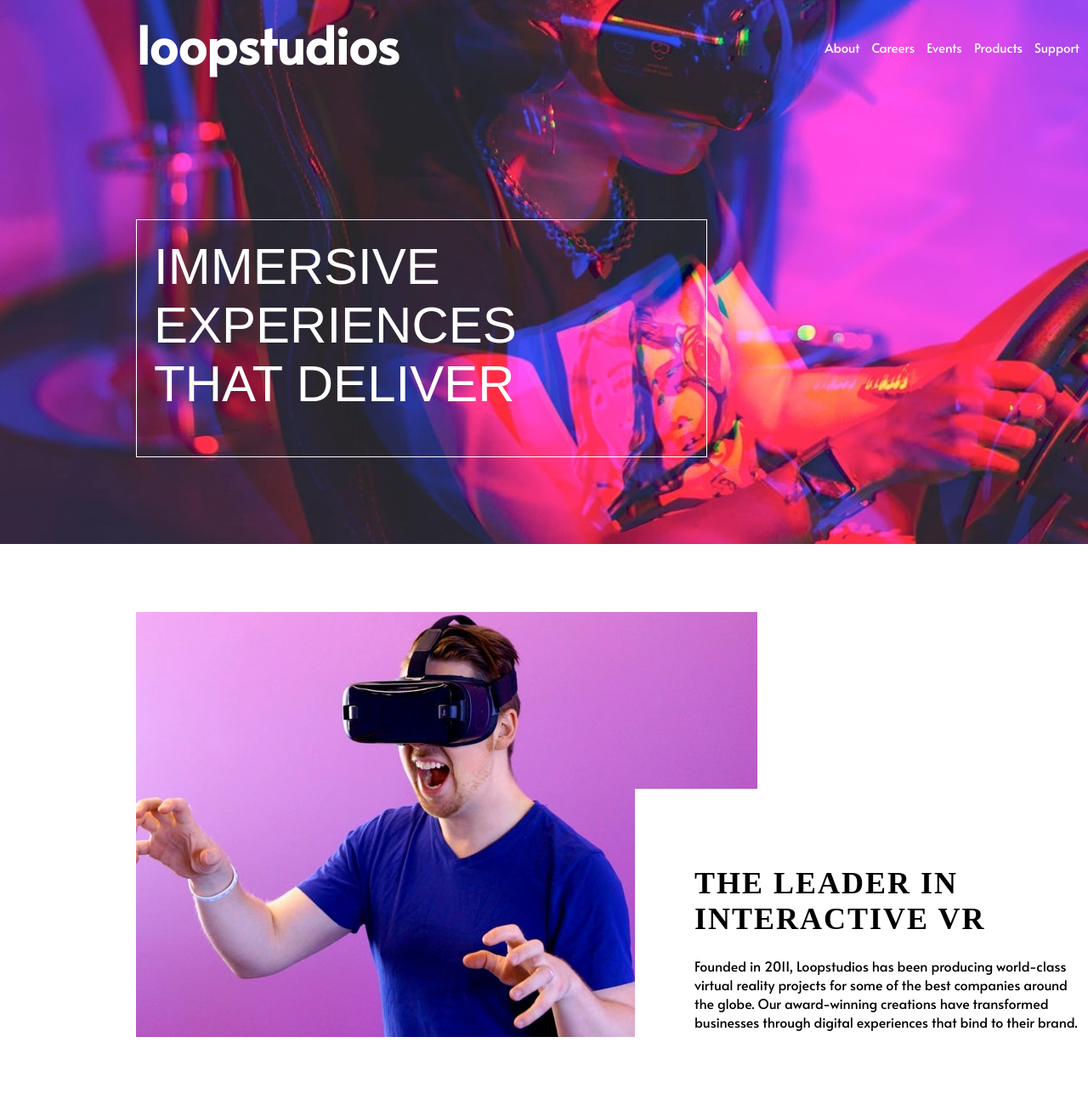
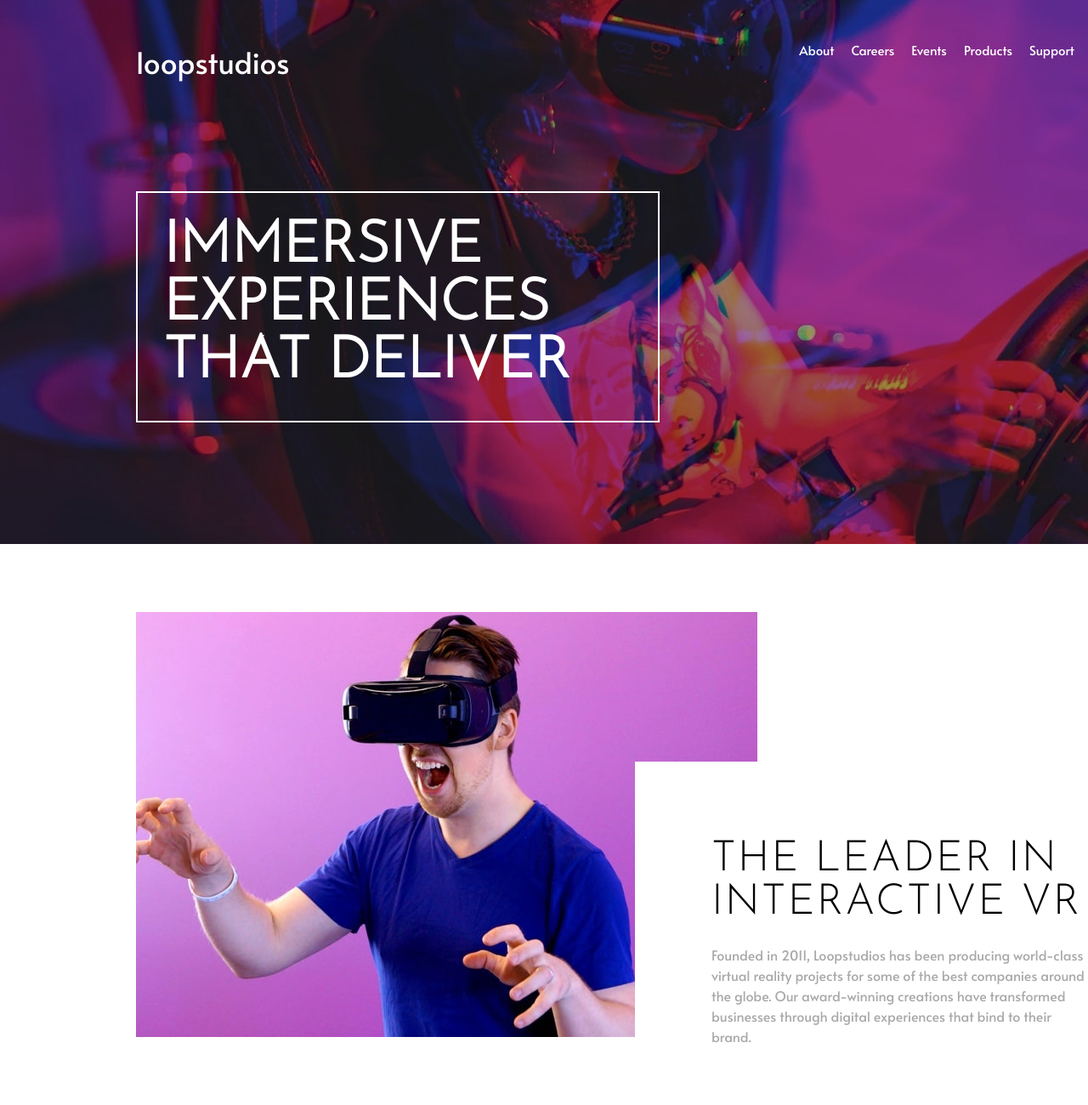
Before and after one commit to Ajeso/loopstudios-landing-page-main, a plain HTML site: page src/index.html in a window 1280 px wide. Shown: the top 1300 px of the page at 85% size. Drawn offline with Linux system fonts and the light colour scheme.

Commit message:
Font changes

```diff
--- a/src/index.html
+++ b/src/index.html
@@ -7,6 +7,10 @@
   <!-- displays site properly based on user's device -->
   <link rel="stylesheet" href="/src/style.css">
   <link rel="icon" type="image/png" sizes="32x32" href="./images/favicon-32x32.png">
+  <link rel="preconnect" href="https://fonts.googleapis.com">
+  <link rel="preconnect" href="https://fonts.gstatic.com" crossorigin>
+  <link href="https://fonts.googleapis.com/css2?family=Alata&family=Josefin+Sans:wght@300&display=swap"
+    rel="stylesheet">
 
   <title>Frontend Mentor | Loopstudios landing page</title>
 </head>
@@ -17,8 +21,8 @@
 
     <header class="header">
       <div class="header-content">
-        <h1 class=" logo">loopstudios</h1>
-        <nav>
+        <nav class="nav">
+          <h1 class=" logo">loopstudios</h1>
           <diV class="navbar">
             <a href="#About">About</a>
             <a href="#About">Careers</a>
@@ -33,12 +37,12 @@
             <span class="bar"></span>
           </div>
         </nav>
-
+        <div class="intro">
+          <h2>Immersive experiences <br> that deliver</h2>
+        </div>
 
       </div>
-      <div class="intro">
-        <p>Immersive experiences <br> that deliver</p>
-      </div>
+
     </header>
 
     <section class=" content">
@@ -102,7 +106,8 @@
           <h3 class="title">SOCCER TEAM <br>VR</h3>
         </div>
       </div>
-      <div class="input">
+
+      <div class="input-">
         <input class=" btn" type="button" value="SEE ALL">
       </div>
 
@@ -112,7 +117,6 @@
     <section class=" display">
 
       <div class=" image-container">
-
         <div class="display-images">
           <img class="img-responsive" src="/images/desktop/image-curiosity.jpg" alt="The Curiosity" alt>
           <h3 class="title">The<br> Curiosity</h3>
--- a/src/style.css
+++ b/src/style.css
@@ -1,15 +1,14 @@
-@import url('https://fonts.googleapis.com/css2?family=Alata&display=swap');
-@import url('https://fonts.googleapis.com/css2?family=Alata&display=swap');
 
 * {
     box-sizing: border-box;
 
     margin: 0;
 
+
 }
 
 .container {
-    width: 1440px;
+width:1440px;
 }
 
 .header {
@@ -20,45 +19,68 @@
     width: 100%;
     margin: 0;
     color: white;
-    padding-left: 10rem;
-    padding-right: 10rem;
+    position: relative;
 
 
 }
+.header::before{
+    content: '';
+    display: block;
+    position: absolute;
+    background-color: #000;
+    opacity: 0.4;
+    width: 100%;
+    height: 80vh;
+    margin: 0
+}
 
-.navbar {
+.header-content{
+    position: absolute;
+    padding-left: 10rem;
+    padding-right: 10rem;
+    padding-top: 3rem;
+    width: 100%;
+}
+
+.nav{
+    display: flex;
+    flex-direction: row;
+    justify-content: space-between;
+    width: 100%;
+}
+.navbar{
     text-align: right;
-    margin-top: -3rem;
+    width: 100%;
 }
 
 .navbar a {
-
     text-decoration: none;
     color: white;
-    margin-right: 10px;
+    margin-right: 1rem;
     font-family: 'Alata', sans-serif;
     font-weight: 400;
     font-size: 15px;
 }
 
-h1 {
+.logo {
 
     font-family: 'Alata', sans-serif;
-    font-size: 60px;
-    padding-top: 10px;
+    font-size: 35px;
+    font-weight: 400;
+
 }
 
 .intro {
-    border: 1px solid white;
+    border: 2px solid white;
     font-family: 'Josefin Sans', sans-serif;
-    width: 60%;
-    height: 35vh;
-    font-size: 60px;
+    width: 55%;
+    height: 34vh;
+    font-size: 45px;
+    font-weight: 100;
     text-align: left;
     text-transform: uppercase;
-    font-weight: 300;
-    margin-top: 12rem;
-    padding: 20px;
+    margin-top: 8rem;
+    padding: 30px;
 }
 
 .content {
@@ -71,34 +93,37 @@ h1 {
 
 .bio {
 
-    margin-top: 13rem;
+    margin-top: 11rem;
     background-color: white;
-    height: 43vh;
+    height: 44vh;
     margin-left: -9rem;
     width: 50%;
-    padding-left: 70px;
+    padding-left: 90px;
+    padding-top: 90px;
     text-align: left;
 }
 
 .bio h2 {
-
-    font-size: 36px;
+    font-family: 'Josefin Sans', sans-serif;
+    font-weight: 100;
+    font-size: 50px;
     text-transform: uppercase;
     letter-spacing: 2px;
     padding-bottom: 8px;
-    padding-top: 90px;
 }
 
 
 .bio p {
     font-family: 'Alata', sans-serif;
     padding-top: 15px;
-    font-weight: 400;
+    color: darkgrey;
+    line-height:1.5;
+
 }
 
 
 .mid {
-    padding-top: 3rem;
+    padding-top: 10rem;
     padding-bottom: 3rem;
     display: inline-block;
     width: 100%;
@@ -108,13 +133,13 @@ h1 {
 }
 
 h3 {
-    font-size: 30px;
+    font-size: 50px;
     text-transform: uppercase;
-    font-family: 'Alata', sans-serif;
+    font-family: 'Josefin Sans', sans-serif;
 }
 
 .btn {
-    margin-top: -2rem;
+    margin-top: -1rem;
     width: 10%;
     height: 4vh;
     text-transform: uppercase;
@@ -155,14 +180,14 @@ h3 {
     margin-top: -6rem;
     text-transform: uppercase;
     color: white;
-    text-align: center;
+    text-align: left;
+    padding-left: 10px;
 
 }
 
 footer {
     background-color: black;
     margin-top: 10rem;
-    padding: 2rem;
     width: 100%;
     color: white;
 
@@ -172,6 +197,9 @@ footer {
     display: flex;
     flex-direction: row;
     justify-content: space-between;
+    padding-left: 10rem;
+    padding-right: 10rem;
+    padding-top: 2rem;
 
 }
 
```
